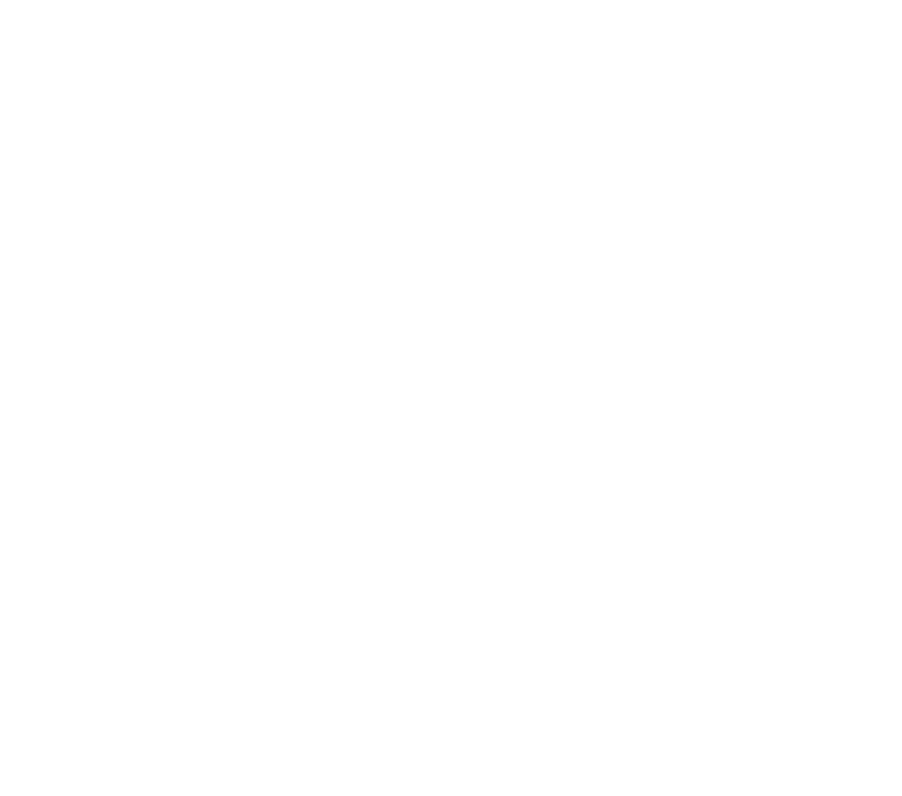
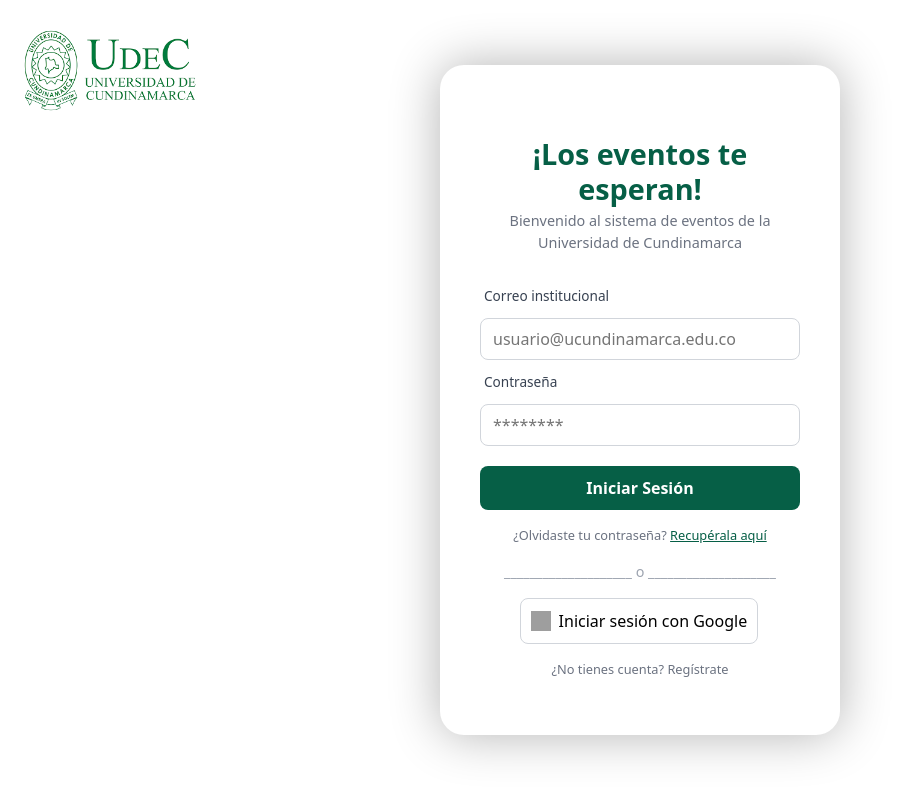
Before and after one commit to JuanMont1/eventplace, a React (Create React App) app: page /Login in a window 1280 px wide. Before the commit this address had no page. Shown: the top 796 px of the page, without its empty margins (0-902 px from the left). Built offline with nearby package versions, Linux system fonts and the light colour scheme; grey boxes are pictures that could not be loaded.

Commit message:
Registro y Login

```diff
--- a/src/App.js
+++ b/src/App.js
@@ -6,6 +6,8 @@
 import Footer from './Components/Footer';
 import Eventos from './Components/Eventos';
 import UserProfile from './Components/UserProfile';
+import Login from './Components/Login';
+import Register from './Components/register';
 import { BrowserRouter as Router, Route, Routes } from 'react-router-dom';
 
 function App() {
@@ -26,7 +28,10 @@
 
           {/* Ruta del perfil de usuario */}
           <Route path="/UserProfile" element={<UserProfile />} />
-        </Routes>
+          <Route path="/Login" element={<Login />} />
+          <Route path="/register" element={<Register />} />
+
+           </Routes>
 
       </div>
     </Router>
--- /dev/null
+++ b/src/Components/Login.js
@@ -0,0 +1,59 @@
+import React, { useState } from 'react';
+import { useNavigate } from 'react-router-dom';
+import '../styles/Login.css';
+import udecLogo from '../archivos/img/logoyu.png';
+
+const Login = () => {
+  const [fadeOut, setFadeOut] = useState(false);
+  const navigate = useNavigate();
+
+  const handleRegisterClick = () => {
+    setFadeOut(true);
+    setTimeout(() => navigate('/register'), 500);
+  };
+
+  const handleGoogleLogin = () => {
+    console.log("Iniciar sesión con Google");
+  };
+
+  return (
+    <div className={`login-container ${fadeOut ? 'fade-out' : ''}`}>
+      <div className="login-box">
+        <img src={udecLogo} alt="Logo UdeC" className="login-logo" />
+        <h1 className="login-title"> ¡Los eventos te esperan! </h1>
+        <p className="login-subtitle">
+          Bienvenido al sistema de eventos de la Universidad de Cundinamarca
+        </p>
+
+        <form className="login-form">
+          <label>Correo institucional</label>
+          <input type="email" placeholder="usuario@ucundinamarca.edu.co" required />
+
+          <label>Contraseña</label>
+          <input type="password" placeholder="********" required />
+
+          <button type="submit" className="login-btn">Iniciar Sesión</button>
+        </form>
+
+        <p className="forgot-password">
+          ¿Olvidaste tu contraseña? <a href="#">Recupérala aquí</a>
+        </p>
+
+        <div className="divider">____________________ o ____________________</div>
+
+        <button onClick={handleGoogleLogin} className="google-btn">
+          <img src="https://www.svgrepo.com/show/475656/google-color.svg" alt="Google" className="google-icon" />
+          Iniciar sesión con Google
+        </button>
+
+        <p className="register">
+          ¿No tienes cuenta? <a onClick={handleRegisterClick} style={{ cursor: 'pointer' }}>Regístrate</a>
+        </p>
+      </div>
+
+
+    </div>
+  );
+};
+
+export default Login;
--- a/src/Components/NavBar.js
+++ b/src/Components/NavBar.js
@@ -7,8 +7,8 @@
 
 export const NavBar = () => {
   const [scrolling, setScrolling] = useState(false);
-  const [searchQuery, setSearchQuery] = useState(""); // Estado para manejar la búsqueda
-  const [loggedUser, setLoggedUser] = useState({ name: "Juan Pérez" }); // Estado del usuario logueado
+  const [searchQuery, setSearchQuery] = useState("");
+  const [loggedUser, setLoggedUser] = useState({ name: "Juan Pérez" });
 
   useEffect(() => {
     // Detecta el scroll
@@ -78,7 +78,10 @@
 
               {/* Sección de usuario logueado */}
               <div className="user-section">
-                <FaUserCircle className="user-icon" />
+              <Link to="/Login" className="profile-link">
+              <FaUserCircle className="user-icon" />
+                  </Link>
+
                 <span className="user-name">
                   {loggedUser ? loggedUser.name : "Iniciar sesión"}
                 </span>
--- /dev/null
+++ b/src/Components/register.js
@@ -0,0 +1,65 @@
+import React, { useState } from 'react';
+import '../styles/Login.css';
+import { useNavigate } from 'react-router-dom';
+import udecLogo from '../archivos/img/logoyu.png';
+
+const Registro = () => {
+  const navigate = useNavigate();
+  const [fadeOut, setFadeOut] = useState(false);
+
+  const handleRegisterSubmit = (e) => {
+    e.preventDefault();
+    console.log("Formulario de registro enviado");
+  };
+
+  const handleGoogleRegister = () => {
+    console.log("Registrar con Google");
+  };
+
+  const handleRegisterClick = () => {
+    setFadeOut(true);
+    setTimeout(() => navigate('/login'), 500);
+  };
+
+  return (
+    <div className={`login-container ${fadeOut ? 'fade-out' : ''}`}>
+      <div className="login-box">
+        <img src={udecLogo} alt="Logo UdeC" className="login-logo" />
+        <h1 className="login-title"> ¡Únete a los eventos! </h1>
+        <p className="login-subtitle">
+          Crea tu cuenta para acceder al sistema de eventos de la Universidad de Cundinamarca
+        </p>
+
+        <form className="login-form" onSubmit={handleRegisterSubmit}>
+          <label>Nombre Completo</label>
+          <input type="text" placeholder="Tu nombre completo" required />
+
+          <label>Correo institucional</label>
+          <input type="email" placeholder="usuario@ucundinamarca.edu.co" required />
+
+          <label>Contraseña</label>
+          <input type="password" placeholder="********" required />
+
+          <label>Confirma tu contraseña</label>
+          <input type="password" placeholder="********" required />
+
+          <button type="submit" className="login-btn">Registrarse</button>
+        </form>
+
+        <div className="divider">____________________ o ____________________</div>
+
+        <button onClick={handleGoogleRegister} className="google-btn">
+          <img src="https://www.svgrepo.com/show/475656/google-color.svg" alt="Google" className="google-icon" />
+          Registrarse con Google
+        </button>
+
+        <p className="register">
+          ¿Ya tienes una cuenta?
+          <a href="#" onClick={handleRegisterClick}>Inicia sesión</a>
+        </p>
+      </div>
+    </div>
+  );
+};
+
+export default Registro;
--- /dev/null
+++ b/src/styles/Login.css
@@ -0,0 +1,165 @@
+/* === Contenedor Principal === */
+.login-container {
+    min-height: 100vh;
+    display: flex;
+    justify-content: center;
+    align-items: center;
+    flex-direction: column;
+    background: #ffffff;
+  }
+
+  /* === Caja de Login === */
+  .login-box {
+    background: white;
+    padding: 2.5rem;
+    border-radius: 1.5rem;
+    box-shadow: 0 0 50px rgba(0, 0, 0, 0.3);
+    width: 100%;
+    max-width: 400px;
+    text-align: center;
+  }
+
+  /* === Logo === */
+  .login-logo {
+    position: absolute;
+    top: 20px;
+    left: 20px;
+    width: 180px;
+  }
+
+  /* === Títulos === */
+  .login-title {
+    font-size: 1.8rem;
+    font-weight: 700;
+    color: #065f46;
+    margin: 2rem 0 0.25rem;
+  }
+
+  .login-subtitle {
+    font-size: 0.9rem;
+    color: #6b7280;
+    margin-bottom: 2rem;
+  }
+
+  /* === Formulario === */
+  .login-form {
+    display: flex;
+    flex-direction: column;
+    gap: 0.75rem;
+    margin-bottom: 1rem;
+    text-align: left;
+  }
+
+  .login-form label {
+    font-size: 0.85rem;
+    color: #374151;
+    margin-left: 0.25rem;
+  }
+
+  .login-form input {
+    padding: 0.5rem 0.75rem;
+    border: 1px solid #d1d5db;
+    border-radius: 0.5rem;
+    outline: none;
+    transition: border-color 0.3s;
+  }
+
+  .login-form input:focus {
+    border-color: #059669;
+  }
+
+  /* === Botones === */
+  .login-btn,
+  .google-btn,
+  .side-register-btn {
+    padding: 0.6rem;
+    border-radius: 0.5rem;
+    font-weight: 600;
+    cursor: pointer;
+    transition: background-color 0.3s;
+    border: none;
+  }
+
+  .login-btn {
+    background-color: #065f46;
+    color: white;
+    margin-top: 0.5rem;
+  }
+
+  .login-btn:hover {
+    background-color: #047857;
+  }
+
+  .google-btn {
+    display: flex;
+    align-items: center;
+    justify-content: center;
+    gap: 0.5rem;
+    background-color: white;
+    border: 1px solid #d1d5db;
+    margin-left: 40px;
+    font-weight: 500;
+    transition: background-color 0.2s;
+  }
+
+  .google-btn:hover {
+    background-color: #f3f4f6;
+  }
+
+  .side-register-btn {
+    position: absolute;
+    bottom: 50%;
+    right: 680px;
+    transform: translateY(50%) rotate(90deg);
+    background-color: #065f46;
+    color: white;
+    font-size: 1rem;
+  }
+
+  .side-register-btn:hover {
+    background-color: #047857;
+  }
+
+  /* === Iconos === */
+  .google-icon {
+    width: 20px;
+    height: 20px;
+  }
+
+  /* === Enlaces y textos pequeños === */
+  .forgot-password,
+  .register {
+    font-size: 0.8rem;
+    color: #6b7280;
+    margin-top: 1rem;
+    text-align: center;
+  }
+
+  .forgot-password a,
+  .register a {
+    color: #065f46;
+    text-decoration: underline;
+  }
+
+  /* === Divider === */
+  .divider {
+    margin: 1rem 0;
+    font-size: 0.9rem;
+    color: #9ca3af;
+  }
+
+  /* === Animación de salida === */
+  .fade-out {
+    animation: fadeOut 0.5s forwards;
+  }
+
+  @keyframes fadeOut {
+    from {
+      opacity: 1;
+      transform: translateX(0);
+    }
+    to {
+      opacity: 0;
+      transform: translateX(-50px);
+    }
+  }
--- /dev/null
+++ b/src/styles/register.css
@@ -0,0 +1,129 @@
+.login-container {
+    min-height: 100vh;
+    display: flex;
+    flex-direction: column;
+    justify-content: center;
+    align-items: center;
+    background: #065f46;
+  }
+
+  .login-box {
+    background: #374151;
+    padding: 2.5rem;
+    border-radius: 1.5rem;
+    box-shadow: 0 0 50px rgba(0, 0, 0, 0.7);
+    width: 100%;
+    max-width: 400px;
+    text-align: center;
+  }
+
+  .login-logo {
+    position: absolute;
+    top: 20px;
+    left: 20px;
+    width: 180px;
+  }
+
+  .login-title {
+    font-size: 1.8rem;
+    font-weight: 700;
+    color: #ffffff;
+    margin: 2rem 0 0.25rem;
+  }
+
+  .login-subtitle {
+    font-size: 0.9rem;
+    color: #d1d5db;
+    margin-bottom: 2rem;
+  }
+
+  .login-form {
+    display: flex;
+    flex-direction: column;
+    gap: 0.75rem;
+    margin-bottom: 1rem;
+    text-align: left;
+  }
+
+  .login-form label {
+    font-size: 0.85rem;
+    color: #d1d5db;
+    margin-left: 0.25rem;
+  }
+
+  .login-form input {
+    padding: 0.5rem 0.75rem;
+    border: 1px solid #d1d5db;
+    border-radius: 0.5rem;
+    outline: none;
+    background-color: #1f2937;
+    color: #ffffff;
+    transition: border-color 0.3s;
+  }
+
+  .login-form input:focus {
+    border-color: #34d399;
+  }
+
+  .login-btn,
+  .google-btn,
+  .side-register-btn {
+    padding: 0.6rem;
+    border-radius: 0.5rem;
+    font-weight: 600;
+    cursor: pointer;
+    border: none;
+    transition: background-color 0.3s;
+  }
+
+  .login-btn {
+    background-color: #34d399;
+    color: #1f2937;
+    margin-top: 0.5rem;
+  }
+
+  .login-btn:hover {
+    background-color: #10b981;
+  }
+
+  .google-btn {
+    display: flex;
+    align-items: center;
+    justify-content: center;
+    gap: 0.5rem;
+    background-color: #1f2937;
+    border: 1px solid #d1d5db;
+    color: #ffffff;
+    margin-left: 40px;
+    font-weight: 500;
+    transition: background-color 0.2s;
+  }
+
+  .google-btn:hover {
+    background-color: #374151;
+  }
+
+  .google-icon {
+    width: 20px;
+    height: 20px;
+  }
+
+  .forgot-password,
+  .register {
+    font-size: 0.8rem;
+    color: #d1d5db;
+    margin-top: 1rem;
+    text-align: center;
+  }
+
+  .forgot-password a,
+  .register a {
+    color: #34d399;
+    text-decoration: underline;
+  }
+
+  .divider {
+    margin: 1rem 0;
+    font-size: 0.9rem;
+    color: #9ca3af;
+  }
```
Also changed, not shown: src/archivos/img/logoyu.png (added).
